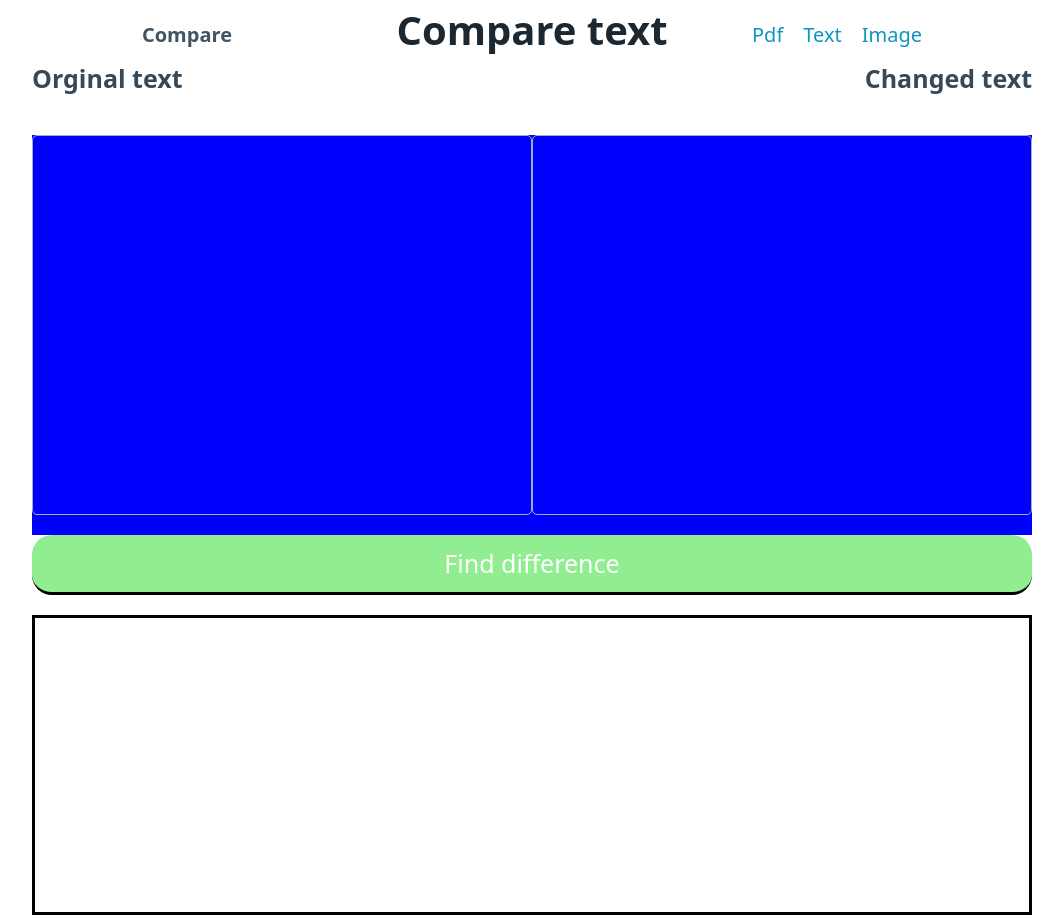
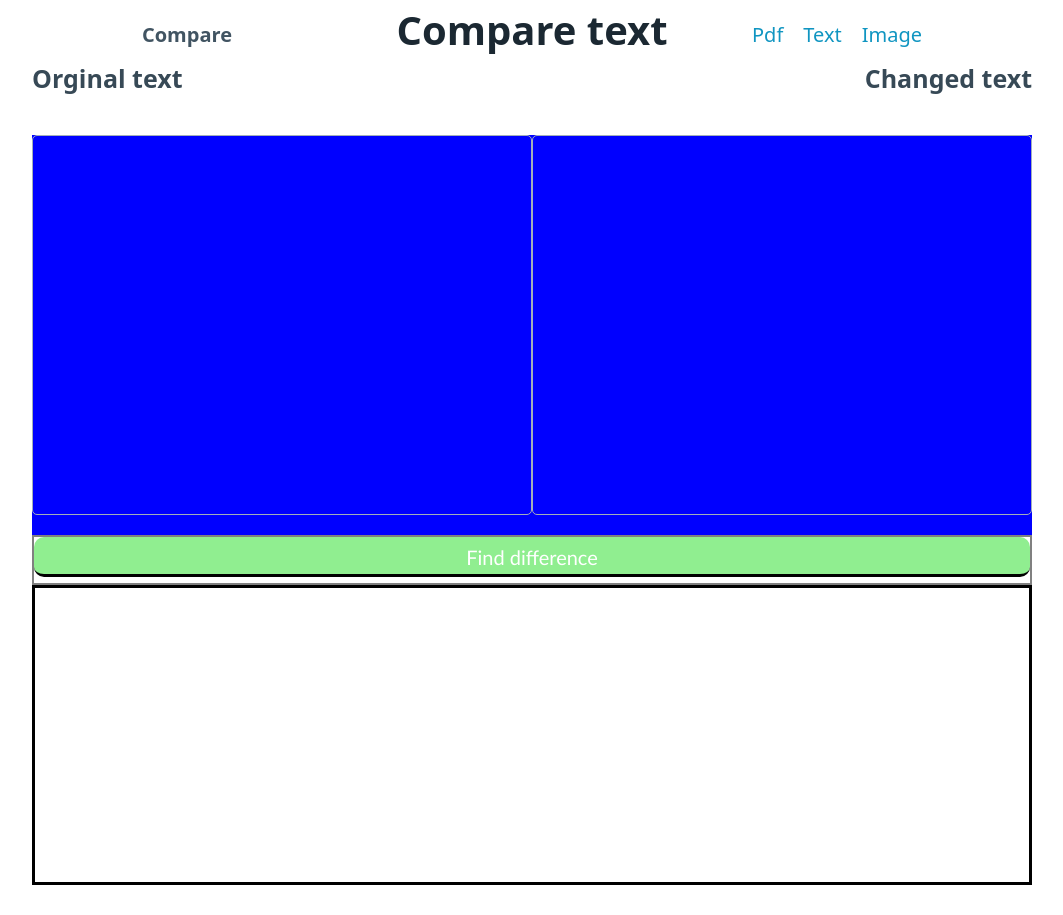
Before and after one commit to ARed99/text_image_pdf_compare, a SvelteKit app: page /compare-text in a window 1280 px wide. Shown: the whole page, without its empty margins (108-1171 px from the left). After the commit the page ends 885 px from the top, so only its background shows below. Built offline with nearby package versions, Linux system fonts and the light colour scheme.

Commit message:
new style for tool nav

```diff
--- a/src/components/TextCompare.svelte
+++ b/src/components/TextCompare.svelte
@@ -98,23 +98,24 @@
 </div>
 
 <style>
-	.button {
-		display: grid;
-		justify-content: center;
-		z-index: 100;
-		position: fixed;
-		left: 0;
-		right: 0;
-		top: 480px;
+	.tool-bar {
+		display: flex;
+		justify-content: space-between;
+
+		width: 100%;
+		border: 2px solid grey;
+		height: 50px;
 	}
 	.diff-btn {
-		font-size: 25px;
+		font-size: 20px;
+		font-family: 'Gill Sans', 'Gill Sans MT', Calibri, 'Trebuchet MS', sans-serif;
 		background-color: lightgreen;
-		border-radius: 20px;
+		border-radius: 10px;
 		border: 0px;
-		padding: 10px;
+		padding: 5px;
 		border-bottom: 3px solid black;
 		transition: all 100ms;
+		height: 40px;
 	}
 	.diff-btn:active{
 		transition: all 100ms;
```
